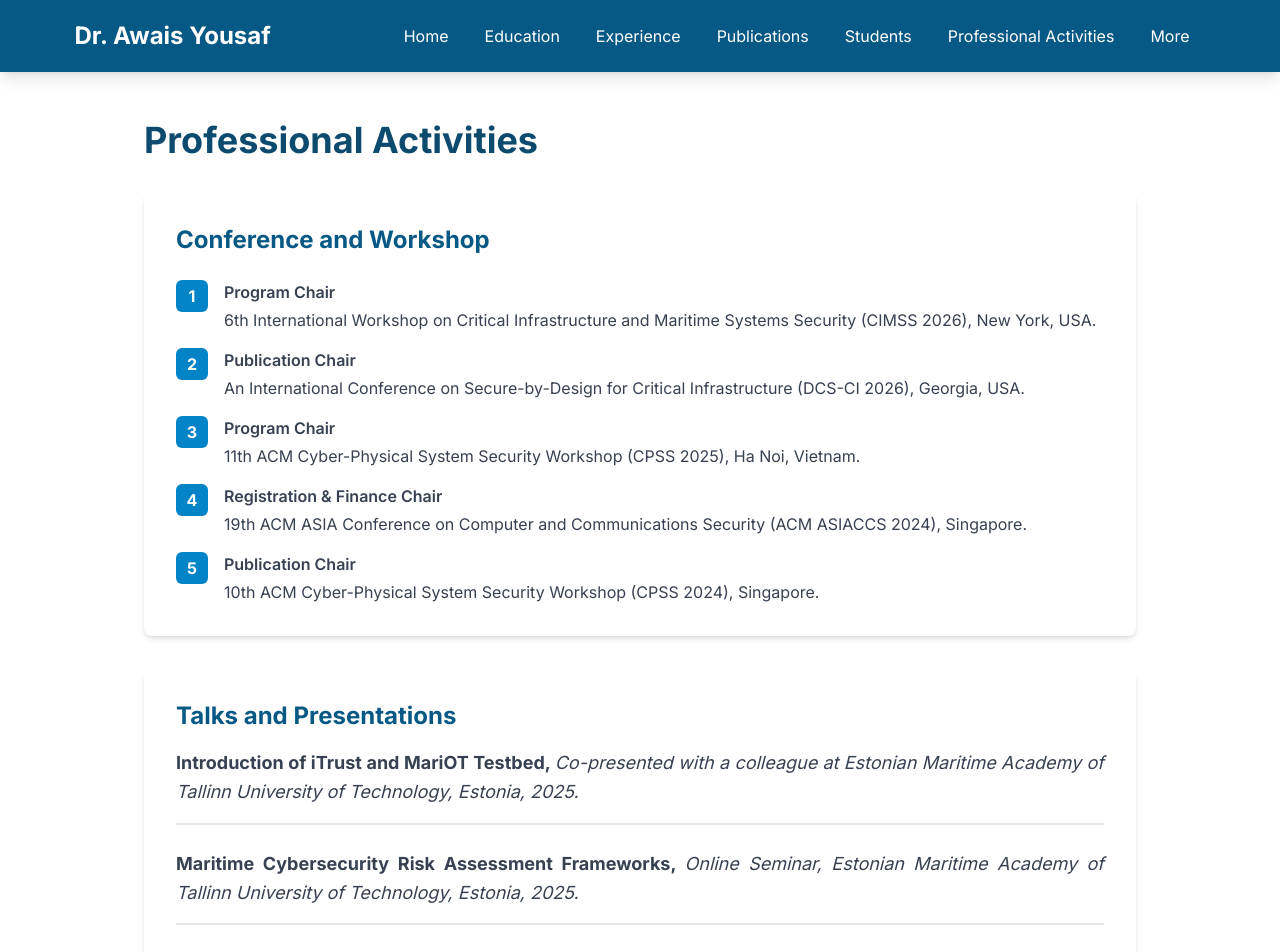
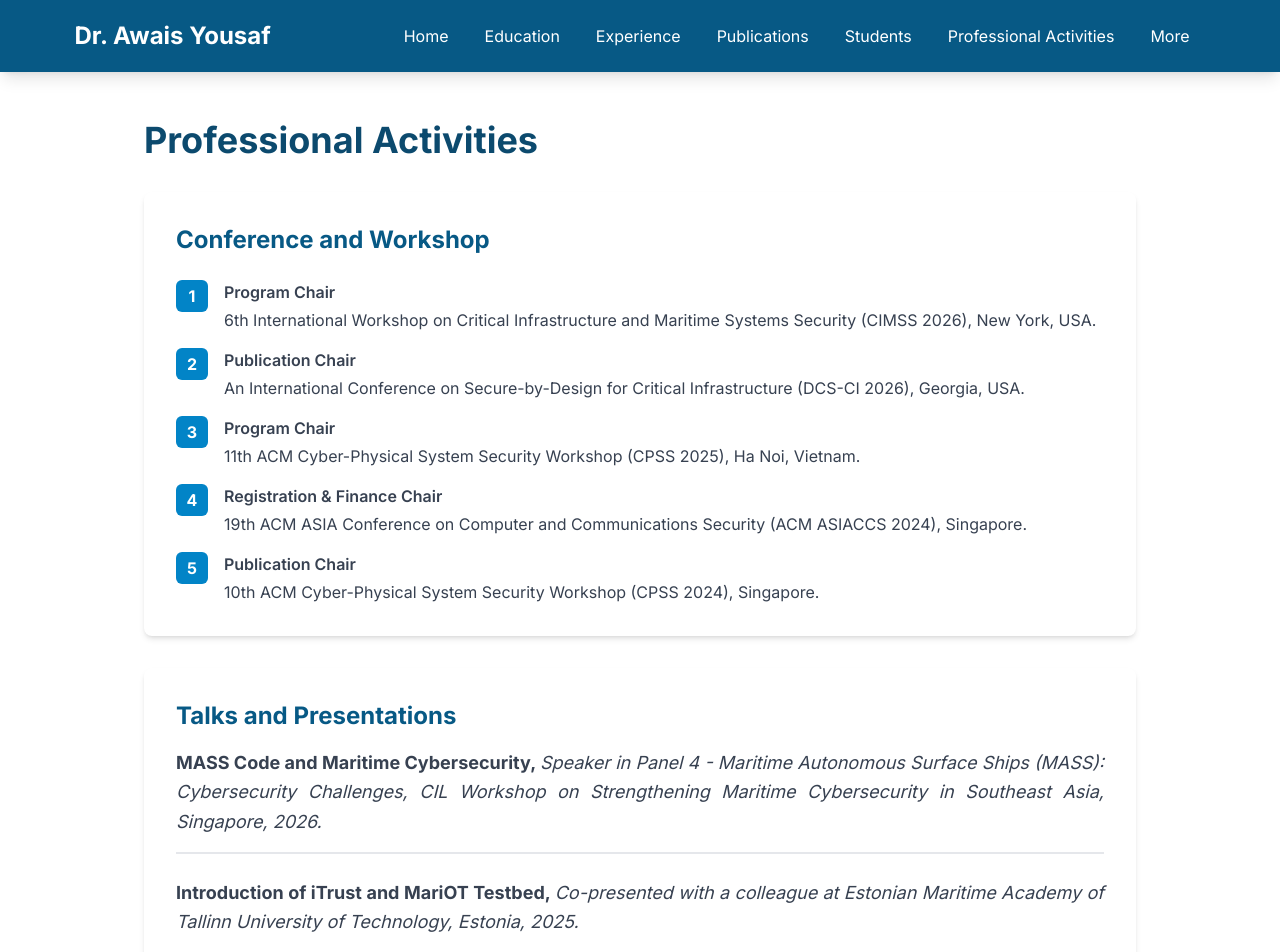
Before and after one commit to drawaisyousaf/drawaisyousaf.github.io, a Next.js app: page /prof-activities in a window 1280 px wide. Shown: the top 952 px of the page. Built offline with nearby package versions, Linux system fonts and the light colour scheme.

Commit message:
Update page.tsx
Added one Talks!

```diff
--- a/src/app/prof-activities/page.tsx
+++ b/src/app/prof-activities/page.tsx
@@ -22,6 +22,10 @@ const reviewed_tech_reports = [
 ];
 
 const talks = [
+  {
+      talk_title: 'MASS Code and Maritime Cybersecurity',
+      talk_info: 'Speaker in Panel 4 - Maritime Autonomous Surface Ships (MASS): Cybersecurity Challenges, CIL Workshop on Strengthening Maritime Cybersecurity in Southeast Asia, Singapore, 2026.',
+  },
   {
     talk_title: 'Introduction of iTrust and MariOT Testbed',
     talk_info: 'Co-presented with a colleague at Estonian Maritime Academy of Tallinn University of Technology, Estonia, 2025.',
```
